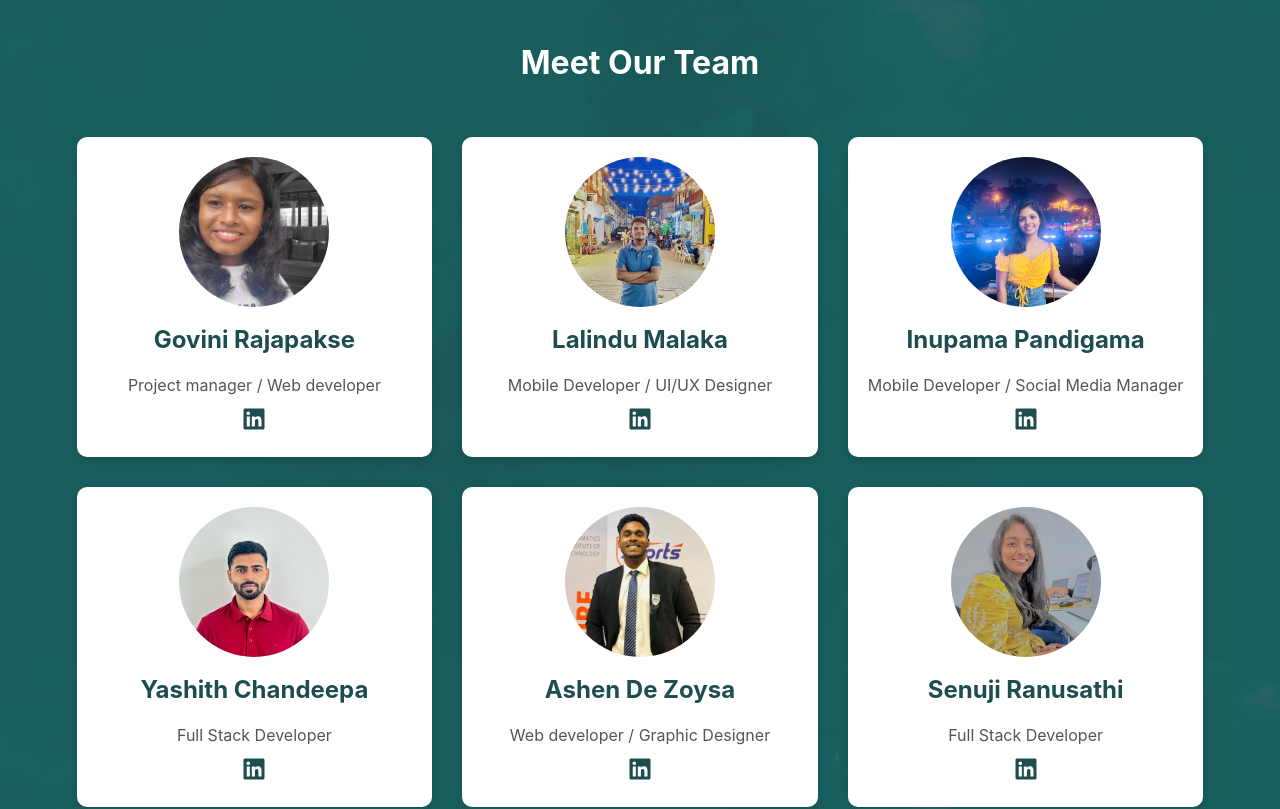
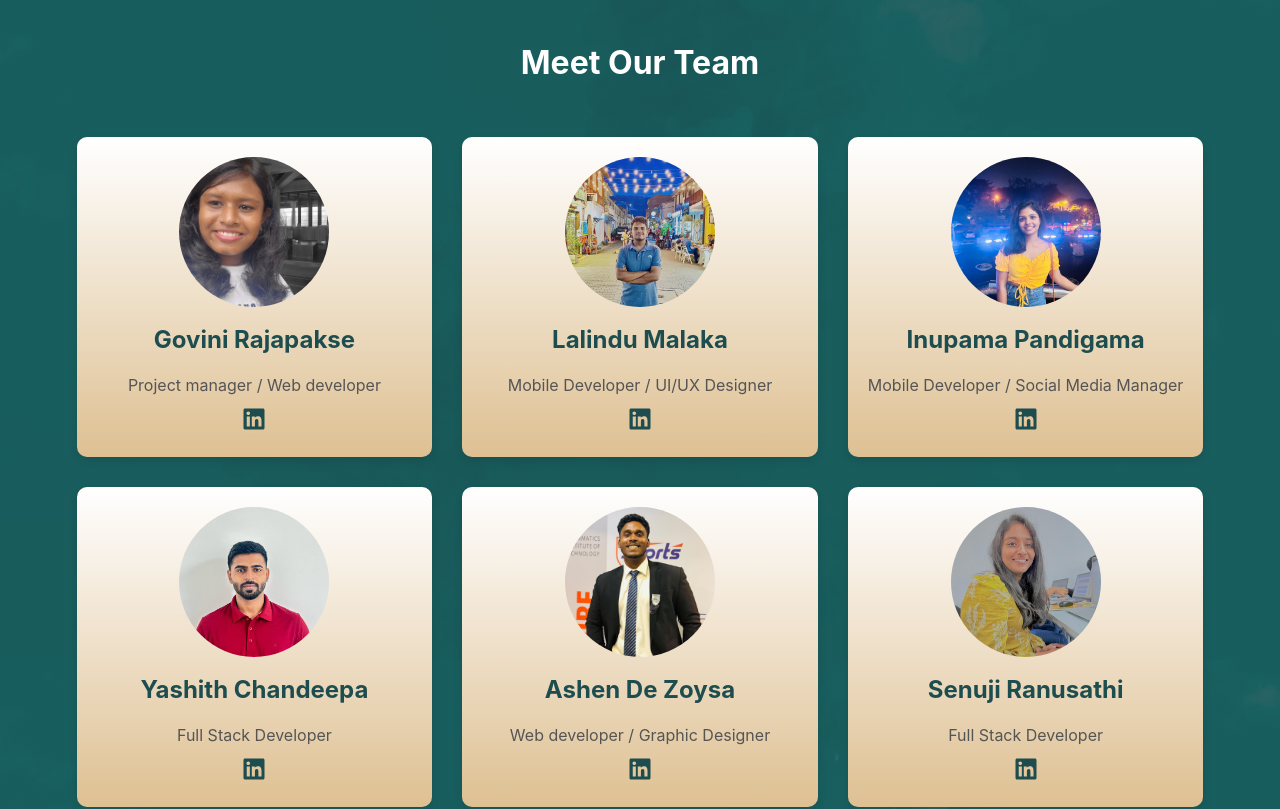
Before and after one commit to Govini2003/veta-app-marketing-site, a React (Vite) app: page /about in a window 1280 px wide. Shown: the part 620-1429 px from the top of the page. Built offline with nearby package versions, Linux system fonts and the light colour scheme.

Commit message:
About page
Fix about.css and about.jsx

```diff
--- a/package.json
+++ b/package.json
@@ -30,6 +30,6 @@
     "eslint-plugin-react-hooks": "^5.0.0",
     "eslint-plugin-react-refresh": "^0.4.18",
     "globals": "^15.14.0",
-    "vite": "^6.1.0"
+    "vite": "^6.1.1"
   }
 }
--- a/src/pages/About.css
+++ b/src/pages/About.css
@@ -45,9 +45,8 @@
   margin-top: 5px;
 }
 
-
 .team-member {
-  background-color: #FFFFFF;
+  background: linear-gradient(to bottom, white, #dec092);
   border-radius: 10px;
   padding: 20px;
   box-shadow: 0 4px 8px rgba(0, 0, 0, 0.1);
--- a/src/pages/About.jsx
+++ b/src/pages/About.jsx
@@ -36,7 +36,6 @@ const About = () => {
     { src: team1, alt: 'Team 1', description: 'Collaborative preparation for our project demonstration and review' },
     { src: team3, alt: 'Team 3', description: 'Successful completion of our project defense presentation' },
     { src: splash, alt: 'Splash', description: 'Development phase of our mobile application interface' },
-    { src: pet, alt: 'Pet', description: 'Development phase of our mobile application interface' },
     { src: pet, alt: 'Pet', description: 'Development phase of our mobile application interface' },
     { src: meet3, alt: 'Meeting 3', description: 'Meeting with our supervisor to clarify our problems ' },
     { src: vetpro, alt: 'Vet profile', description: 'Development phase of our mobile application interface' },
```
Also changed, not shown: 1 other file (tests, documents, lock files or other folders).
